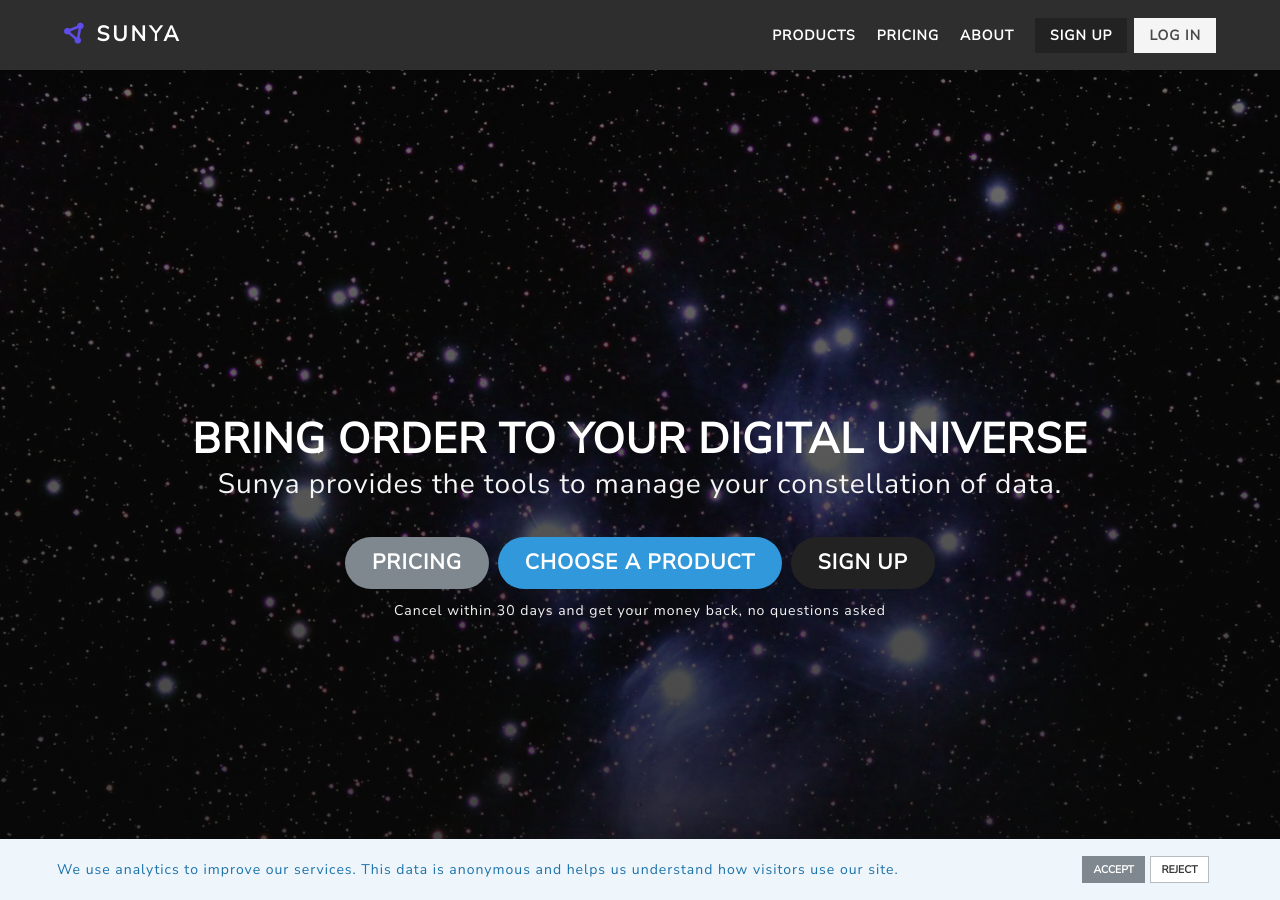
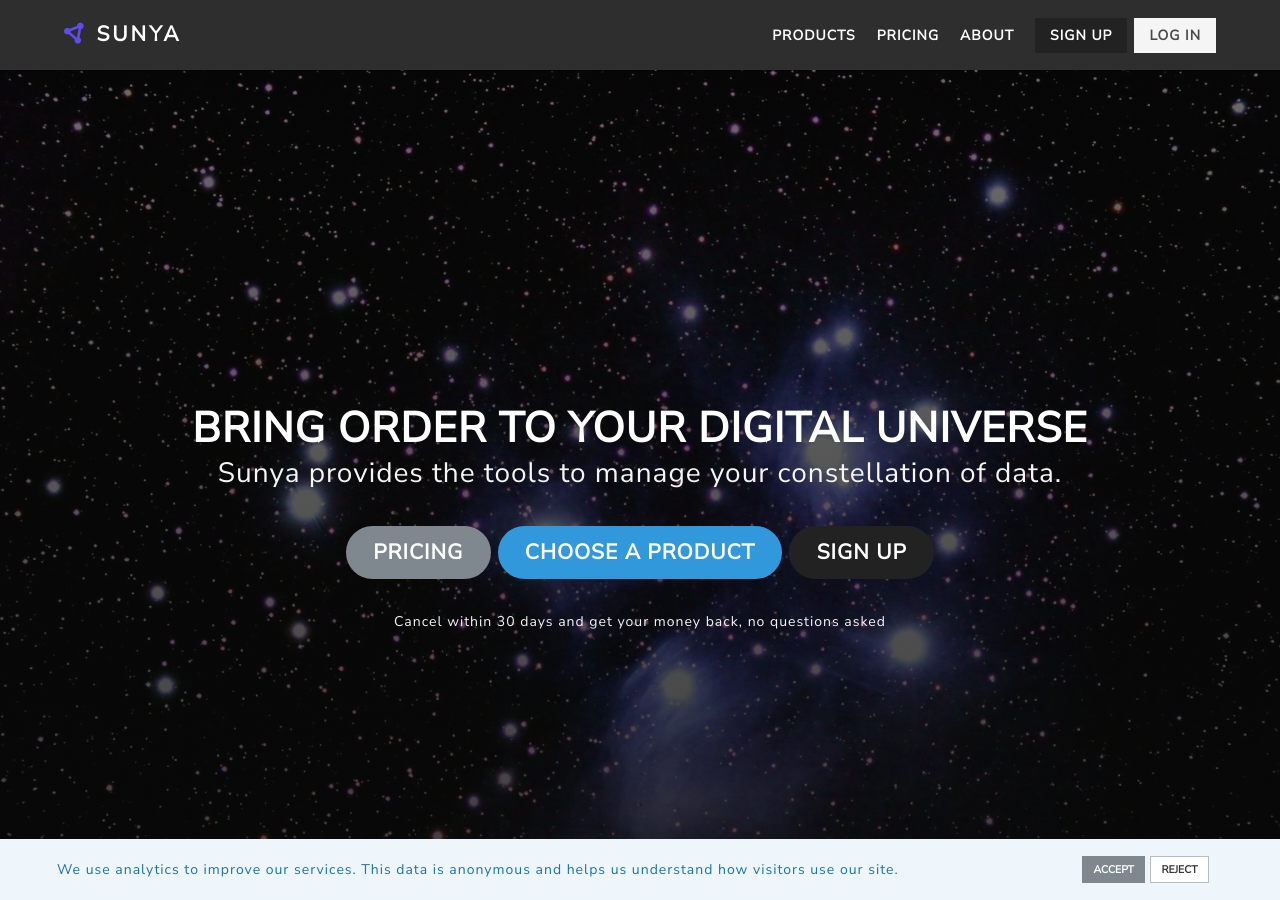
Before and after one commit to SpaceBarLabs/sunya.plus, a Jekyll site: the page built from index.html, in a window 1280 px wide and 900 px high. Built offline with Jekyll 4.4.1, drawn with Linux system fonts in a browser that asks for light colours.

Commit message:
fix hero buttons, especially on mobile

```diff
--- a/index.html
+++ b/index.html
@@ -8,23 +8,25 @@
       <p class="title is-1 has-text-white hero-title">
         Bring Order to Your Digital Universe
       </p>
-            <p class="subtitle is-3 has-text-light mt-4 hero-subtitle">
-              {{ site.name }} provides the tools to manage your constellation of data.<br>
-              <br>
-              <a href="/pricing/personal" class="button is-link is-rounded is-size-4 mt-5">
+      <div class="subtitle is-3 has-text-light mt-4 hero-subtitle">
+        <p>{{ site.name }} provides the tools to manage your constellation of data.</p>
+
+        <div class="buttons is-centered hero-buttons">
+          <a href="/pricing/personal" class="button is-link is-rounded is-size-4">
             Pricing
           </a>
-              <a href="/products" class="button is-info is-rounded is-size-4 mt-5">
+          <a href="/products" class="button is-info is-rounded is-size-4">
             Choose a Product
           </a>
-              <a href="/signup" class="button is-primary is-rounded is-size-4 mt-5">
+          <a href="/signup" class="button is-primary is-rounded is-size-4">
             Sign Up
           </a>
-              <br>
+        </div>
+
         <span class="is-size-6">
           {{ site.cancel_policy }}
-              </a>
-            </p>
+        </span>
+      </div>
     </div>
   </div>
 </section>
--- a/styles/main.css
+++ b/styles/main.css
@@ -24,6 +24,10 @@
 .hero-subtitle {
   animation: fadeInUp 1s ease-out 0.5s;
   animation-fill-mode: backwards;
+}
+
+.hero-buttons {
+  margin-top: 2.5rem;
 }
 
 /* Product card styling */
```
Lines whose indentation alone changed are shown as unchanged.
